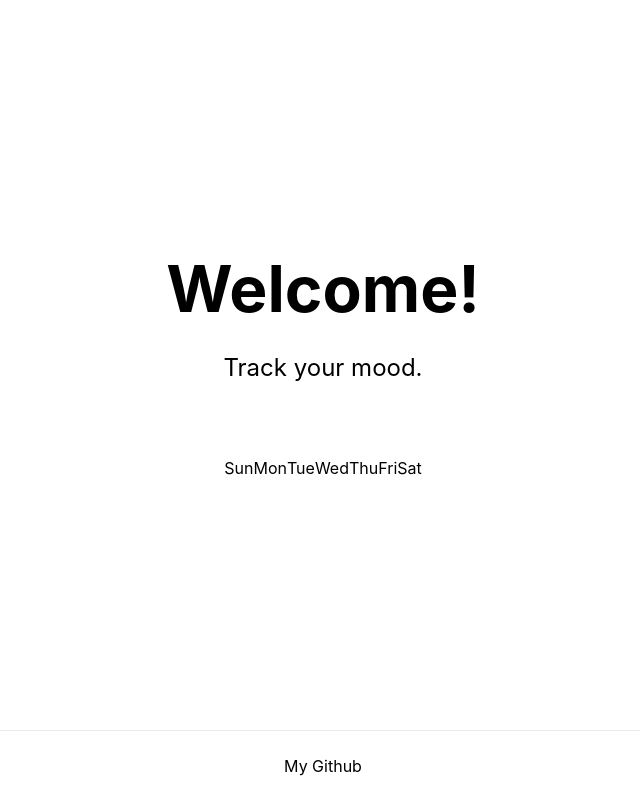
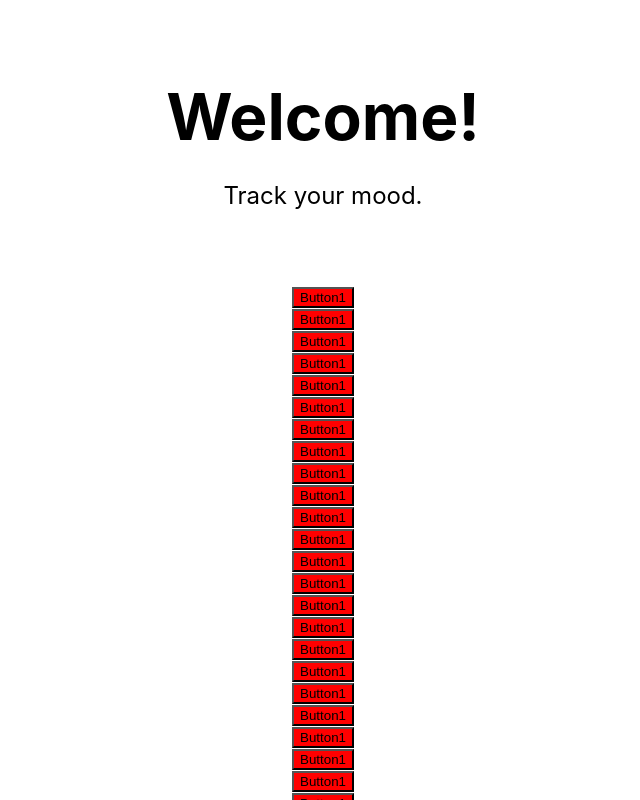
Before and after one commit to amyy98/MOODify, a Next.js app: page / in a window 1280 px wide. Shown: the top 800 px of the page, without its empty margins (317-957 px from the left). Built offline with nearby package versions, Linux system fonts and the light colour scheme.

Commit message:
Color changes separately

```diff
--- a/pages/calendar/index.jsx
+++ b/pages/calendar/index.jsx
@@ -1,17 +1,41 @@
 import React, { useState, useEffect } from "react";
 
-import moment from 'moment'
+export default function Calendar() {
+  let month = [];
+  for (let i = 0; i < 4; i++) {
+    month.push(<Weeks />)
+  }
+  return (
+    <div>
+      {month}
+    </div>
+  );
+}
 
-export default function Calendar() {
+
+function Weeks() {
+  let week = [];
+  for (let i = 0; i < 7; i++) {
+    week.push(<Days color="blue" />)
+  }
+  return (
+    <div>
+      {week}
+    </div>
+  );
+}
+
+function Days() {
+  const [color, setColor] = useState("red");
 
   return (
-    moment.weekdaysShort().map(day => {
-    return (
-      <div key={day} className="weekday">
-        {day}
-      </div>
-    );
-})
-  )
-
+    <div>
+      <button
+        style={{ backgroundColor: color }}
+        onClick={() => setColor("blue")}
+      >
+        Button1
+      </button>
+    </div>
+  );
 }
```
